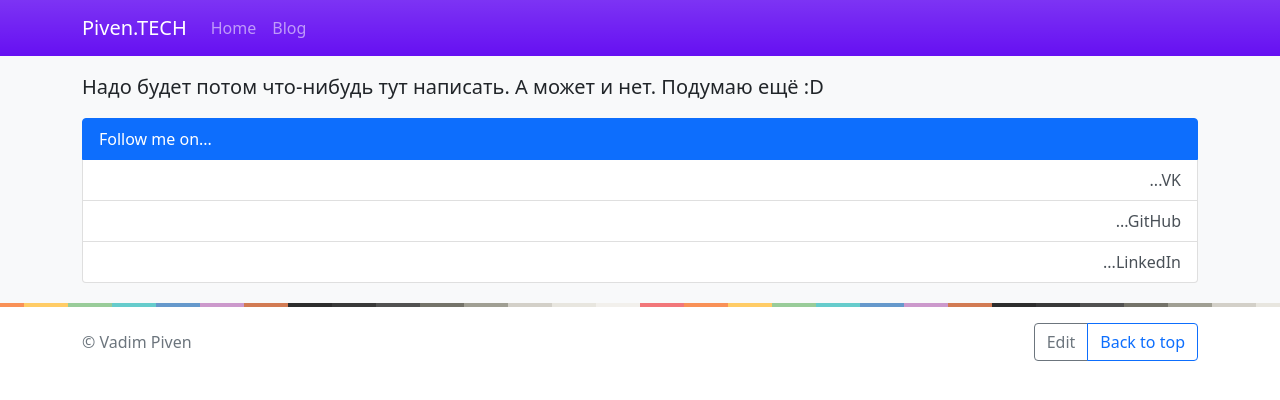
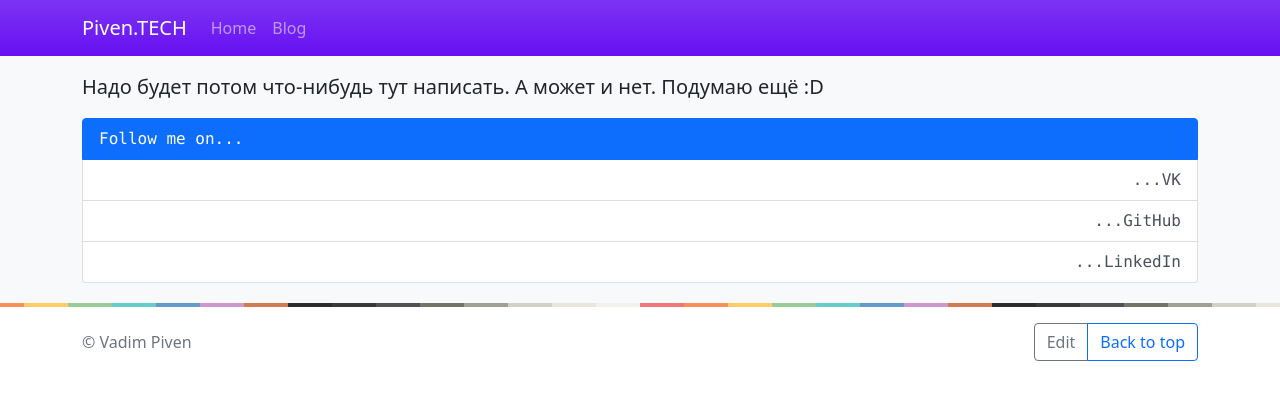
Before and after one commit to vadimpiven/vadimpiven, a Jekyll site: the page built from index.html, in a window 1280 px wide. Shown: the top 400 px of the page. Built offline with Jekyll 4.4.1, drawn with Linux system fonts in a browser that asks for light colours.

Commit message:
Update index.html

```diff
--- a/index.html
+++ b/index.html
@@ -6,7 +6,7 @@ title: Piven.TECH
   Надо будет потом что-нибудь тут написать. А может и нет. Подумаю ещё :D
 </p>
 
-<div class="list-group mb-3">
+<div class="list-group mb-3 font-monospace">
   <a href="#" class="list-group-item list-group-item-action active disabled" aria-current="true">Follow me on...</a>
   <a href="https://vk.com/vadimpiven" class="list-group-item list-group-item-action text-end">...VK</a>
   <a href="https://github.com/vadimpiven/" class="list-group-item list-group-item-action text-end">...GitHub</a>
```
